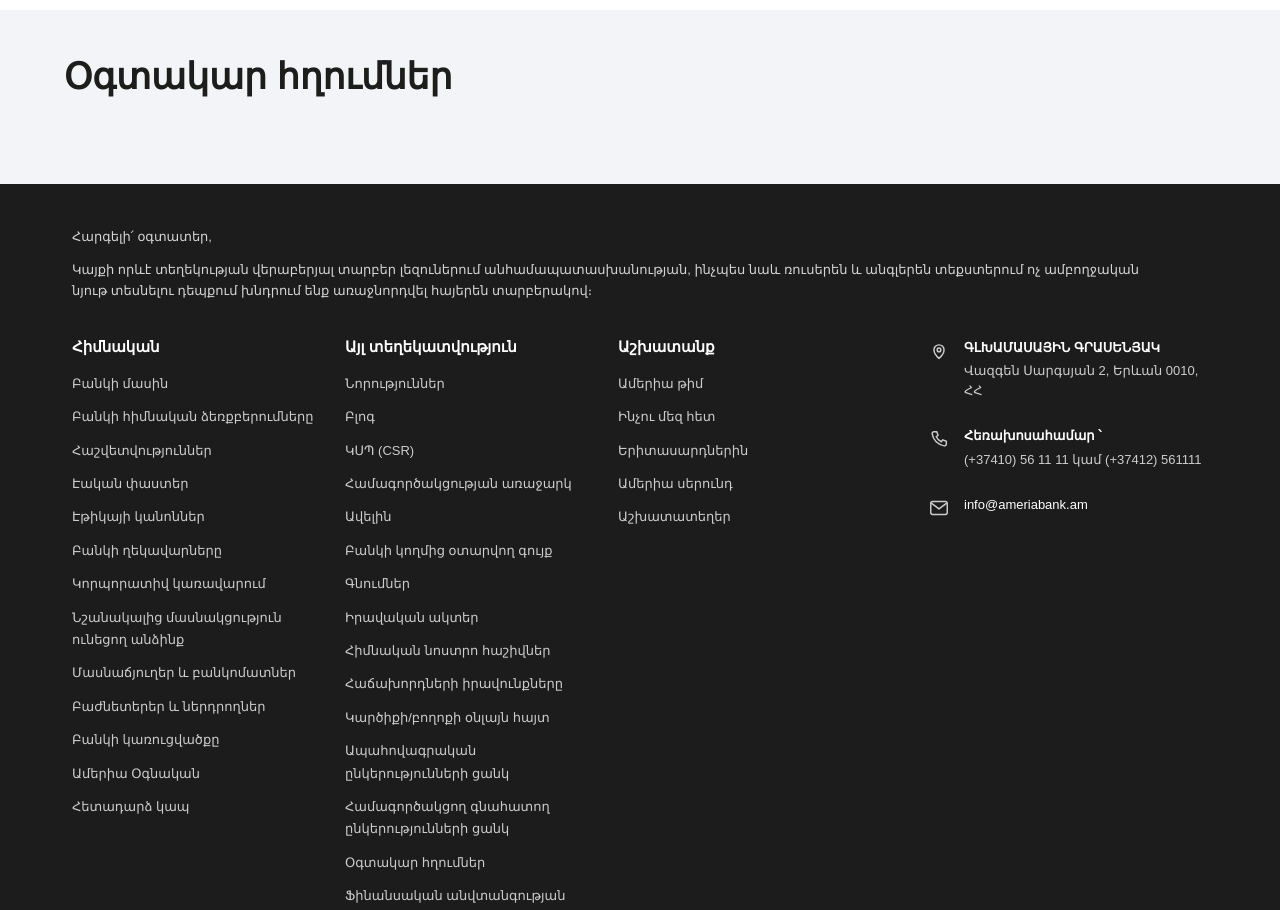
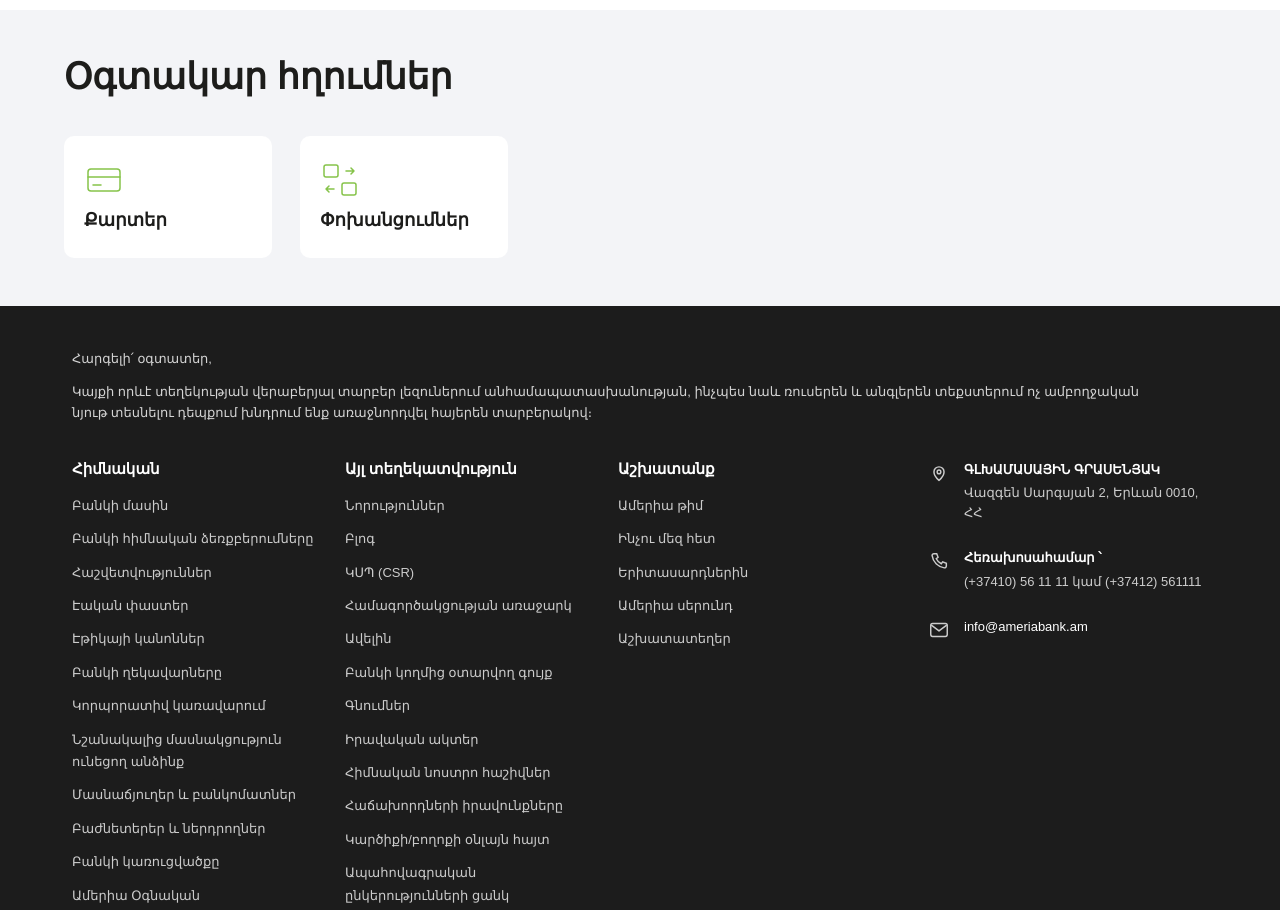
Before and after one commit to Artur-2013/AmeriaBank, a React (Vite) app: page / in a window 1280 px wide. Shown: the part 960-1870 px from the top of the page. Built offline with nearby package versions, Linux system fonts and the light colour scheme.

Commit message:
usefullinksCards2

```diff
--- a/src/pages/Glxavor.css
+++ b/src/pages/Glxavor.css
@@ -149,3 +149,39 @@
   font-weight: 600;
   margin: 0 0 32px;
 }
+.gl-links__grid {
+  display: grid;
+  grid-template-columns: repeat(5, 1fr);
+  gap: 28px;
+}
+
+.glxavor-page .gl-link-card {
+  display: flex;
+  flex-direction: column;
+  justify-content: space-between;
+  min-height: 122px;
+  padding: 24px 20px;
+  background: #fff;
+  border-radius: 10px;
+  color: #1d1d1b;
+  text-decoration: none;
+  transition: box-shadow .2s;
+}
+.glxavor-page .gl-link-card:hover { box-shadow: 0 6px 20px rgba(0, 0, 0, .08); }
+.glxavor-page .gl-link-card:focus-visible { outline: 3px solid #1d1d1b; outline-offset: 3px; }
+
+@media (max-width: 900px) {
+  .gl-links__grid { grid-template-columns: repeat(2, 1fr); }
+}
+@media (max-width: 480px) {
+  .gl-links__grid { grid-template-columns: 1fr; }
+}
+.gl-link-card__icon {
+  width: 40px;
+  height: 40px;
+  color: #86c34a;
+}
+.gl-link-card__title {
+  font-size: 18px;
+  font-weight: 700;
+}
--- a/src/pages/Glxavor.jsx
+++ b/src/pages/Glxavor.jsx
@@ -167,6 +167,25 @@ export default function Glxavor() {
       <div className="gl-links">
   <div className="gl-container">
     <h2>Օգտակար հղումներ</h2>
+
+    <div className="gl-links__grid">
+      <a href="#" className="gl-link-card">
+        <svg className="gl-link-card__icon" viewBox="0 0 40 40" fill="none" stroke="currentColor" strokeWidth="1.5" strokeLinecap="round" strokeLinejoin="round" aria-hidden="true">
+          <rect x="4" y="9" width="32" height="22" rx="3" />
+          <path d="M4 17h32M9 25h8" />
+        </svg>
+        <span className="gl-link-card__title">Քարտեր</span>
+      </a>
+
+      <a href="#" className="gl-link-card">
+        <svg className="gl-link-card__icon" viewBox="0 0 40 40" fill="none" stroke="currentColor" strokeWidth="1.5" strokeLinecap="round" strokeLinejoin="round" aria-hidden="true">
+          <rect x="4" y="5" width="14" height="12" rx="2" />
+          <rect x="22" y="23" width="14" height="12" rx="2" />
+          <path d="M26 11h8m0 0-3-3m3 3-3 3M14 29H6m0 0 3-3m-3 3 3 3" />
+        </svg>
+        <span className="gl-link-card__title">Փոխանցումներ</span>
+      </a>
+    </div>
   </div>
 </div>
     </section>
```
